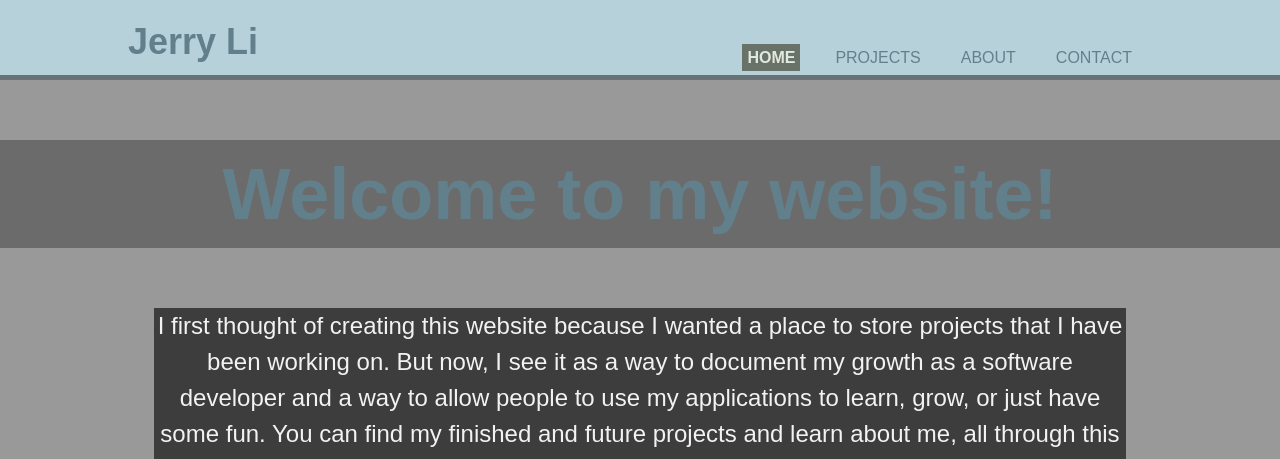
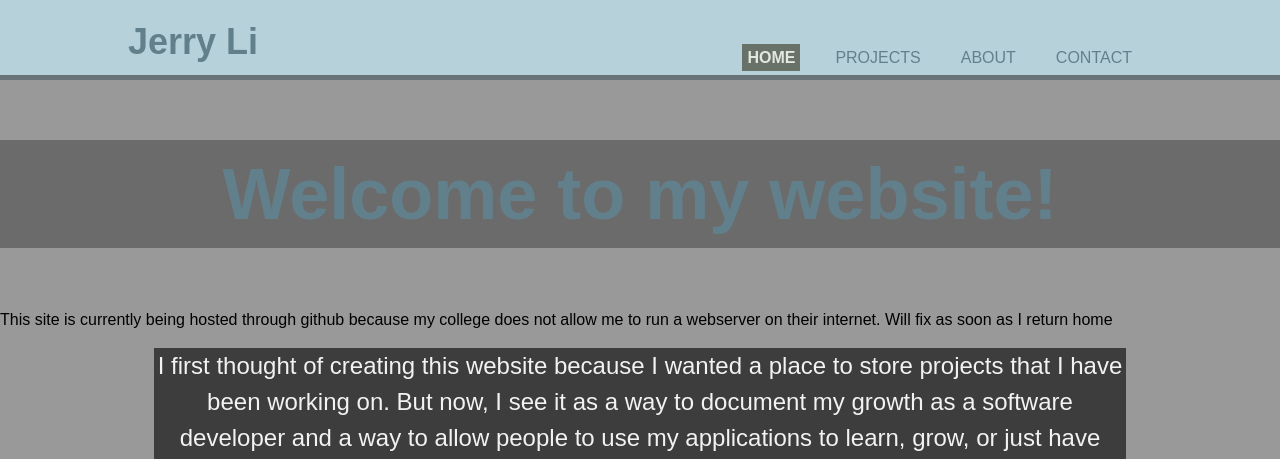
Before and after one commit to nanoblob-jpeg/nanoblob-jpeg.github.io, a plain HTML site: page index.html in a window 1280 px wide. Shown: the top 459 px of the page. Drawn offline with Linux system fonts and the light colour scheme.

Commit message:
add notice

```diff
--- a/index.html
+++ b/index.html
@@ -55,6 +55,7 @@
 				</section>
 
 				<section>
+					<p> This site is currently being hosted through github because my college does not allow me to run a webserver on their internet. Will fix as soon as I return home</p>
 					<div class="text">I first thought of creating this website because I wanted a place to store projects that I have been working on. But now, I see it as a way to document my growth as a software developer and a way to allow people to use my applications to learn, grow, or just have some fun. You can find my finished and future projects and learn about me, all through this site.</div>
 				</section>
 
```
